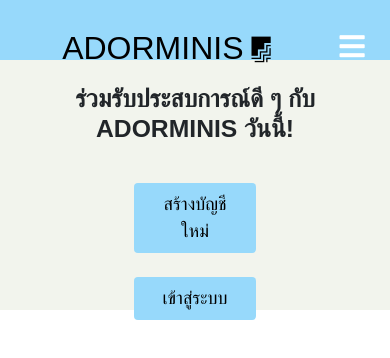
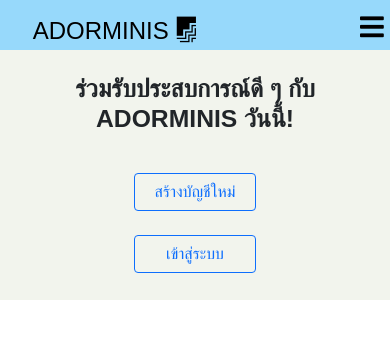
Before and after one commit to Donnayaplai/FRONTEND-ADORMINIS, a React (Create React App) app: page / in a window 390 px wide. Shown: the top 358 px of the page. Built offline with nearby package versions, Linux system fonts and the light colour scheme; a web font is replaced by a local one.

Commit message:
[EDIT] Navbar

```diff
--- a/src/components/Navbar/Navbar.css
+++ b/src/components/Navbar/Navbar.css
@@ -1,6 +1,7 @@
-.navbar {
+nav.navbar {
   background-color: #97d9fb;
-  height: 60px;
+  height: 50px;
+  position: static;
   display: flex;
   justify-content: center;
   align-items: center;
@@ -19,11 +20,11 @@
 .navbar-logo {
   color: #000;
   justify-self: start;
-  margin-left: 10px;
   cursor: pointer;
   text-decoration: none;
-  font-size: 2rem;
-  margin-top: 0;
+  font-size: 1.5rem;
+  padding-bottom: 0.5rem;
+  margin-left: 0%;
 }
 
 .fa-firstdraft {
@@ -33,12 +34,13 @@
 
 .nav-menu {
   display: grid;
-  grid-template-columns: repeat(5, auto);
+  grid-template-columns: repeat(3, auto);
   grid-gap: 5px;
   list-style: none;
   text-align: center;
   width: 70vw;
   justify-content: end;
+  margin-left: 6rem;
   margin-right: 2rem;
 }
 
@@ -62,7 +64,8 @@
 }
 
 .fa-bars {
-  color: #fff;
+  color: #000;
+  width: 10px;
 }
 
 .nav-links-mobile {
@@ -82,12 +85,14 @@
     display: flex;
     flex-direction: column;
     width: 100%;
-    height: 90vh;
+    height: 25vh;
     position: absolute;
-    top: 80px;
+    top: 50px;
     left: -100%;
     opacity: 1;
     transition: all 0.5s ease;
+    padding: 0;
+    margin: 0;
   }
 
   .nav-menu.active {
@@ -103,18 +108,20 @@
     padding: 2rem;
     width: 100%;
     display: table;
+    color: #fff;
   }
 
   .nav-links:hover {
     background-color: #1888ff;
     border-radius: 0;
+    padding: 0.5rem;
   }
 
   .navbar-logo {
     position: absolute;
     top: 0;
     left: 0;
-    transform: translate(25%, 50%);
+    transform: translate(20%, 30%);
   }
 
   .menu-icon {
@@ -122,13 +129,13 @@
     position: absolute;
     top: 0;
     right: 0;
-    transform: translate(-100%, 60%);
-    font-size: 1.8rem;
+    transform: translate(-200%, 20%);
+    font-size: 1.7rem;
     cursor: pointer;
   }
 
   .fa-times {
-    color: #fff;
+    color: #000;
     font-size: 2rem;
   }
 
@@ -138,7 +145,7 @@
     padding: 1.5rem;
     margin: 2rem auto;
     border-radius: 4px;
-    width: 80%;
+    width: 100%;
     background: #1888ff;
     text-decoration: none;
     color: #fff;
@@ -147,8 +154,8 @@
 
   .nav-links-mobile:hover {
     background: #fff;
-    color: #1888ff;
-    transition: 250ms;
+    color: #687685;
+    transition: 200ms;
   }
 
   button {
@@ -156,11 +163,7 @@
   }
 }
 
-:root {
-  --primary: #97d9fb;
-}
-
-.btn {
+/* .btn {
   padding: 8px 20px;
   border-radius: 4px;
   outline: none;
@@ -168,7 +171,7 @@
   font-size: 18px;
   color: #000;
   cursor: pointer;
-  background-color: var(--primary);
+  background-color: #97d9fb;
 }
 
 .btn:hover {
@@ -179,4 +182,4 @@
   border-radius: 4px;
   border: 2px solid var(--primary);
   transition: all 0.3s ease-out;
-}
+} */
--- a/src/components/Navbar/Navbar.js
+++ b/src/components/Navbar/Navbar.js
@@ -20,7 +20,6 @@
   window.addEventListener('scroll', changeBackground);
 
   return (
-    <>
     <nav className={navbar ? 'navbar active' : 'navbar'}>
       <Link to='/' className='navbar-logo' onClick={closeMobileMenu}>
         ADORMINIS
@@ -51,7 +50,6 @@
         </li>
       </ul>
     </nav>
-    </>
   );
 }
 
```
Lines whose indentation alone changed are shown as unchanged.
